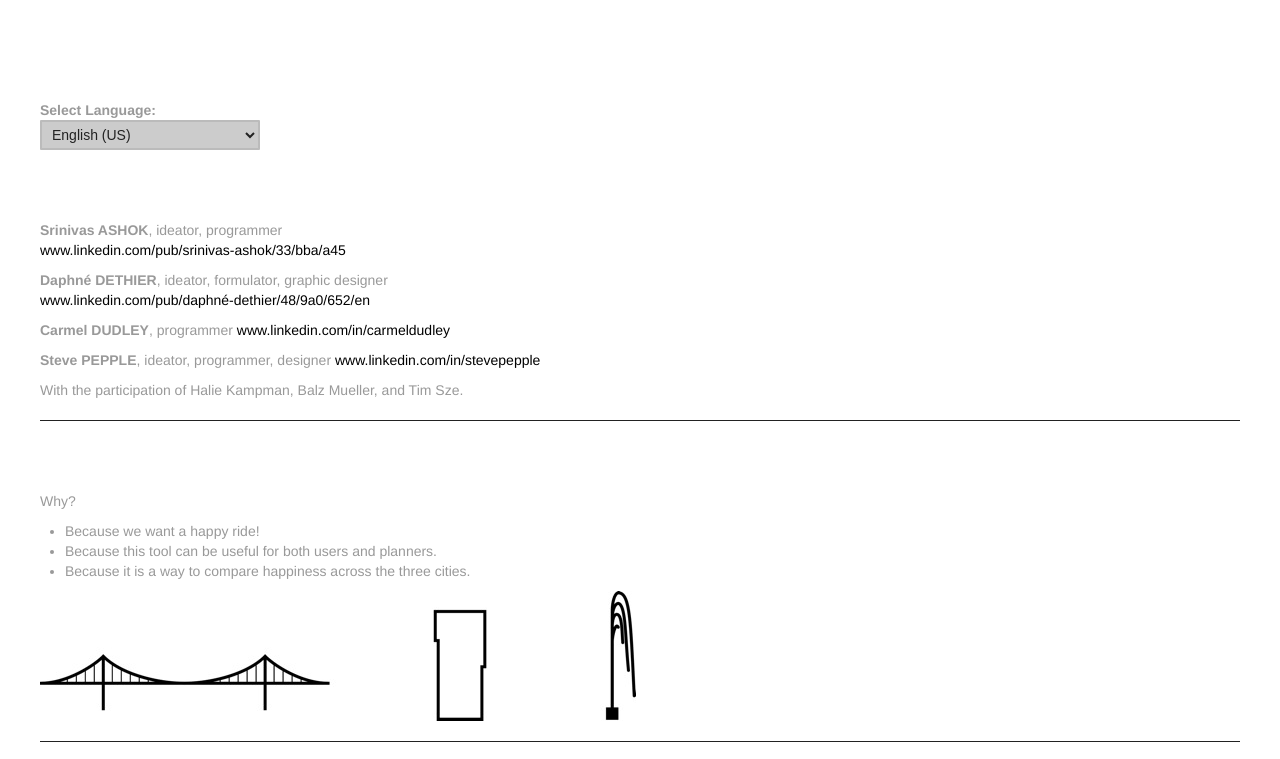
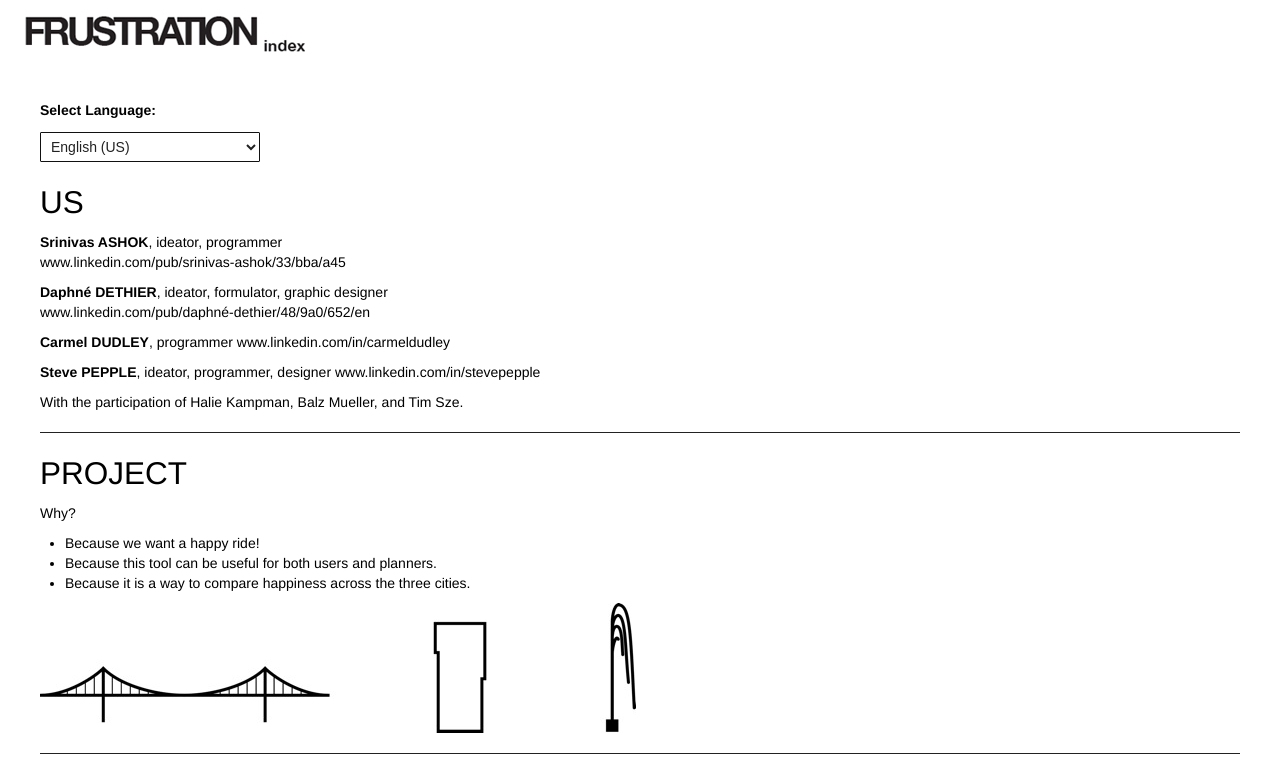
Before and after one commit to stevepepple/frustration-index, a plain HTML site: page public/about.html in a window 1280 px wide. Shown: the top 759 px of the page. Drawn offline with nearby package versions, Linux system fonts and the light colour scheme; some packages are replaced by stand-ins of ours; a script that the page names is missing; a web font is replaced by a local one.

Commit message:
Update geneve one more time.

```diff
--- a/public/resources/styles/styles.css
+++ b/public/resources/styles/styles.css
@@ -9,6 +9,7 @@ a:hover { color: #58D3D6; }
 
 #header #logo {
   background: url('../../images/logo.jpg') no-repeat 16px 10px;
+  display:block;
   width:350px;
   height:60px;
 }
@@ -73,7 +74,7 @@ a:hover { color: #58D3D6; }
   text-align:center;
 }
 
-#city { background: #FFFFFF; border:solid 1px #111111; margin-top:12px; }
+#city, #language { background: #FFFFFF; border:solid 1px #111111; margin-top:12px; }
 #city option { line-height: 30px; }
 
 #slider {
@@ -130,7 +131,6 @@ div.controls { float:left; height:90px; width:250px; }
 	margin-right:auto;
 	width:95%;
 }
-
 
 .mapTooltip {
   background:#EEEEEE;
@@ -198,6 +198,12 @@ div.controls { float:left; height:90px; width:250px; }
 
 #aboutContent {
   margin:40px;
+  font-size:14px;
+  color:#000000;
+}
+
+#aboutContent h2, #aboutContent h3 {
+  color: #000000;
 }
 
 .animation {
```
